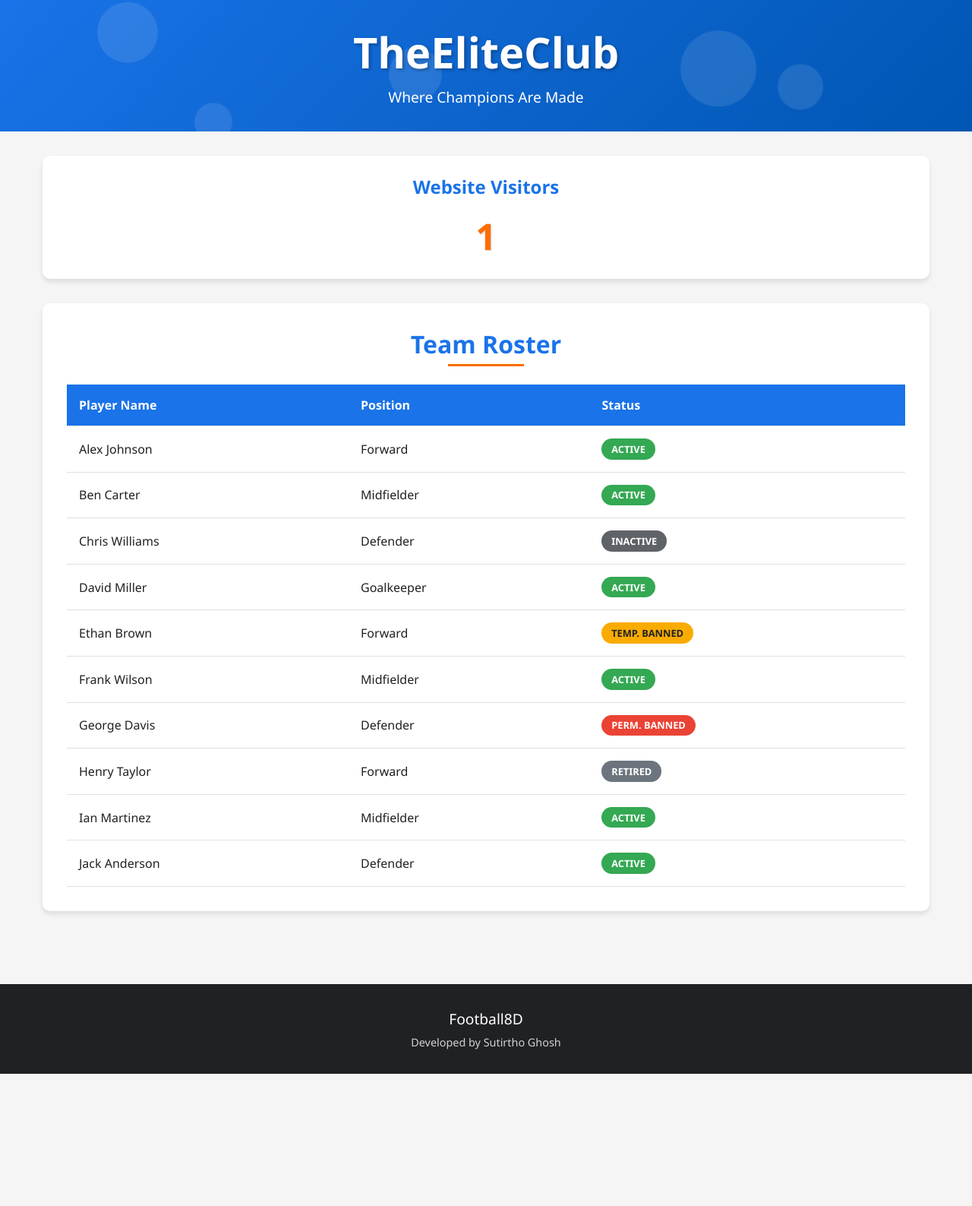
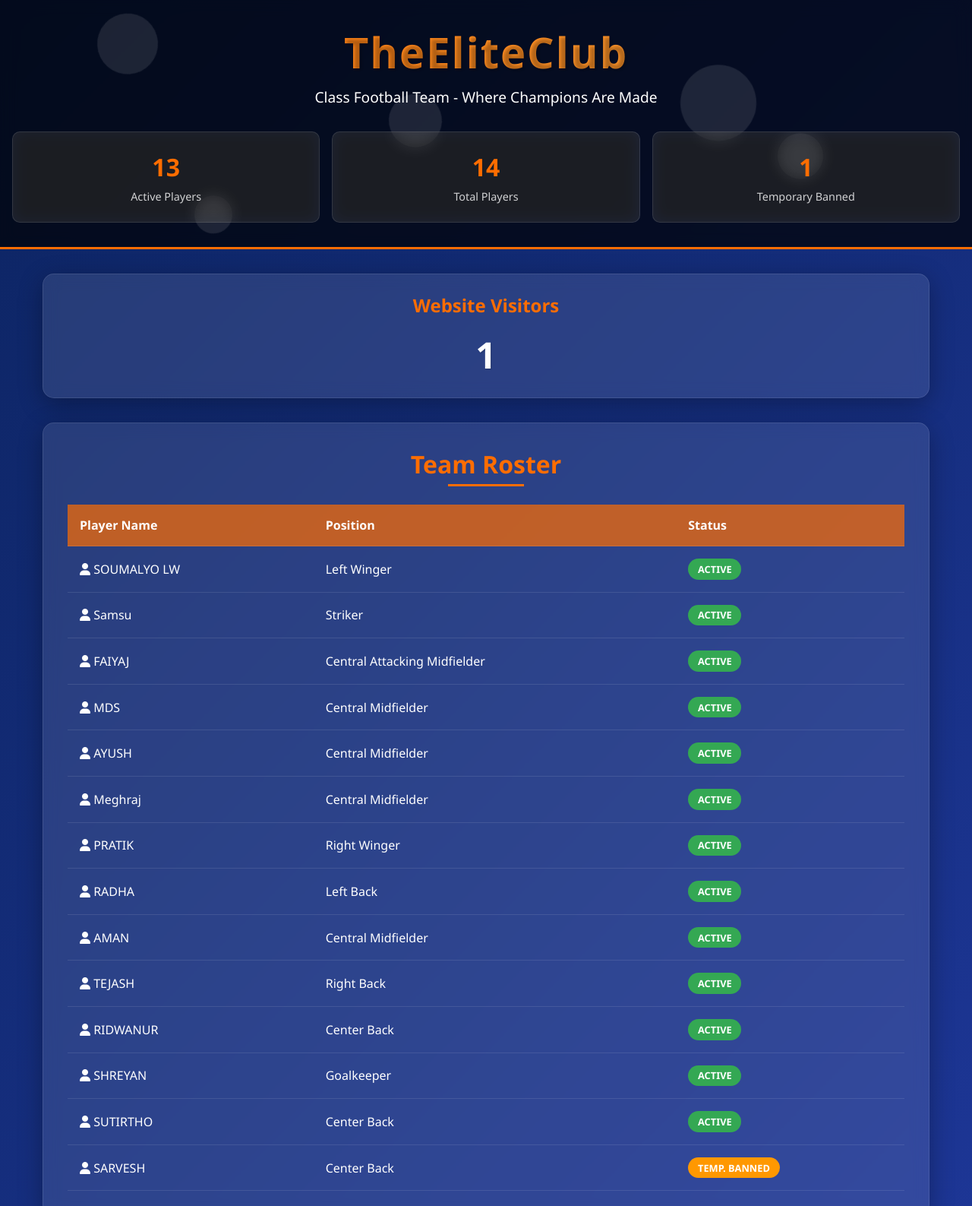
Before and after one commit to SutirthoGhosh/TheEliteClub, a plain HTML site: page index.html in a window 1280 px wide. Shown: the part 2-1589 px from the top of the page at 76% size. Before the commit the page ends 1415 px from the top, so only its background shows below. Drawn offline with Linux system fonts and the light colour scheme.

Commit message:
Enhance HTML structure and styling for team page
Updated the title and subtitle for clarity. Enhanced the styling of various elements for improved aesthetics and added new statistics cards for team players.

```diff
--- a/index.html
+++ b/index.html
@@ -3,7 +3,8 @@
 <head>
     <meta charset="UTF-8">
     <meta name="viewport" content="width=device-width, initial-scale=1.0">
-    <title>TheEliteClub</title>
+    <title>TheEliteClub - Class Football Team</title>
+    <link rel="stylesheet" href="https://cdnjs.cloudflare.com/ajax/libs/font-awesome/6.4.0/css/all.min.css">
     <style>
         * {
             margin: 0;
@@ -21,21 +22,25 @@
             --warning: #f9ab00;
             --danger: #ea4335;
             --inactive: #5f6368;
+            --temp-banned: #ff9800;
         }
 
         body {
-            background-color: #f5f5f5;
-            color: var(--dark);
+            background: linear-gradient(135deg, #0c2461, #1e3799);
+            color: white;
             overflow-x: hidden;
+            min-height: 100vh;
         }
 
         header {
-            background: linear-gradient(135deg, var(--primary), #0056b3);
+            background: rgba(0, 0, 0, 0.7);
             color: white;
             padding: 2rem 1rem;
             text-align: center;
             position: relative;
             overflow: hidden;
+            backdrop-filter: blur(10px);
+            border-bottom: 3px solid var(--secondary);
         }
 
         .header-content {
@@ -48,12 +53,19 @@
             margin-bottom: 0.5rem;
             text-shadow: 2px 2px 4px rgba(0, 0, 0, 0.3);
             animation: fadeInDown 1s ease-out;
+            background: linear-gradient(to right, #ff6d00, #ffab40);
+            -webkit-background-clip: text;
+            background-clip: text;
+            color: transparent;
+            font-weight: 800;
+            letter-spacing: 2px;
         }
 
         .subtitle {
             font-size: 1.2rem;
             opacity: 0.9;
             animation: fadeInUp 1s ease-out 0.3s both;
+            margin-bottom: 1rem;
         }
 
         .floating-balls {
@@ -119,42 +131,46 @@
         }
 
         .counter-section {
-            background: white;
-            border-radius: 10px;
+            background: rgba(255, 255, 255, 0.1);
+            border-radius: 15px;
             padding: 1.5rem;
-            box-shadow: 0 4px 6px rgba(0, 0, 0, 0.1);
+            box-shadow: 0 8px 32px rgba(0, 0, 0, 0.3);
             text-align: center;
             margin-bottom: 2rem;
             animation: fadeIn 1s ease-out 0.5s both;
+            backdrop-filter: blur(10px);
+            border: 1px solid rgba(255, 255, 255, 0.1);
         }
 
         .counter-title {
             font-size: 1.5rem;
             margin-bottom: 1rem;
-            color: var(--primary);
+            color: var(--secondary);
         }
 
         .counter {
             font-size: 3rem;
             font-weight: bold;
-            color: var(--secondary);
+            color: white;
             text-shadow: 1px 1px 2px rgba(0, 0, 0, 0.2);
         }
 
         .players-section {
-            background: white;
-            border-radius: 10px;
+            background: rgba(255, 255, 255, 0.1);
+            border-radius: 15px;
             padding: 2rem;
-            box-shadow: 0 4px 6px rgba(0, 0, 0, 0.1);
+            box-shadow: 0 8px 32px rgba(0, 0, 0, 0.3);
             margin-bottom: 2rem;
             animation: fadeIn 1s ease-out 0.7s both;
+            backdrop-filter: blur(10px);
+            border: 1px solid rgba(255, 255, 255, 0.1);
         }
 
         .section-title {
             font-size: 2rem;
             margin-bottom: 1.5rem;
             text-align: center;
-            color: var(--primary);
+            color: var(--secondary);
             position: relative;
             padding-bottom: 0.5rem;
         }
@@ -177,19 +193,21 @@
         }
 
         .players-table th {
-            background-color: var(--primary);
+            background-color: rgba(255, 109, 0, 0.7);
             color: white;
             padding: 1rem;
             text-align: left;
+            font-weight: 600;
         }
 
         .players-table tr {
-            border-bottom: 1px solid #e0e0e0;
-            transition: background-color 0.3s;
+            border-bottom: 1px solid rgba(255, 255, 255, 0.1);
+            transition: all 0.3s;
         }
 
         .players-table tr:hover {
-            background-color: #f5f5f5;
+            background-color: rgba(255, 255, 255, 0.1);
+            transform: translateY(-2px);
         }
 
         .players-table td {
@@ -216,8 +234,8 @@
         }
 
         .status-temp-banned {
-            background-color: var(--warning);
-            color: var(--dark);
+            background-color: var(--temp-banned);
+            color: white;
         }
 
         .status-perm-banned {
@@ -231,11 +249,12 @@
         }
 
         footer {
-            background: var(--dark);
+            background: rgba(0, 0, 0, 0.8);
             color: white;
             text-align: center;
             padding: 2rem 1rem;
             margin-top: 2rem;
+            border-top: 3px solid var(--secondary);
         }
 
         .footer-content {
@@ -246,9 +265,47 @@
         .copyright {
             font-size: 1.2rem;
             margin-bottom: 0.5rem;
+            color: var(--secondary);
+            font-weight: 600;
         }
 
         .developer {
+            font-size: 0.9rem;
+            opacity: 0.8;
+        }
+
+        .team-stats {
+            display: flex;
+            justify-content: space-around;
+            flex-wrap: wrap;
+            margin-top: 2rem;
+            gap: 1rem;
+        }
+
+        .stat-card {
+            background: rgba(255, 255, 255, 0.1);
+            border-radius: 10px;
+            padding: 1.5rem;
+            text-align: center;
+            flex: 1;
+            min-width: 150px;
+            backdrop-filter: blur(10px);
+            border: 1px solid rgba(255, 255, 255, 0.1);
+            transition: transform 0.3s;
+        }
+
+        .stat-card:hover {
+            transform: translateY(-5px);
+        }
+
+        .stat-number {
+            font-size: 2rem;
+            font-weight: bold;
+            color: var(--secondary);
+            margin-bottom: 0.5rem;
+        }
+
+        .stat-label {
             font-size: 0.9rem;
             opacity: 0.8;
         }
@@ -306,6 +363,10 @@
             .counter {
                 font-size: 2.5rem;
             }
+
+            .team-stats {
+                flex-direction: column;
+            }
         }
     </style>
 </head>
@@ -320,7 +381,21 @@
         </div>
         <div class="header-content">
             <h1>TheEliteClub</h1>
-            <p class="subtitle">Where Champions Are Made</p>
+            <p class="subtitle">Class Football Team - Where Champions Are Made</p>
+            <div class="team-stats">
+                <div class="stat-card">
+                    <div class="stat-number" id="active-players">14</div>
+                    <div class="stat-label">Active Players</div>
+                </div>
+                <div class="stat-card">
+                    <div class="stat-number" id="total-players">15</div>
+                    <div class="stat-label">Total Players</div>
+                </div>
+                <div class="stat-card">
+                    <div class="stat-number">1</div>
+                    <div class="stat-label">Temporary Banned</div>
+                </div>
+            </div>
         </div>
     </header>
 
@@ -342,54 +417,74 @@
                 </thead>
                 <tbody>
                     <tr>
-                        <td>Alex Johnson</td>
-                        <td>Forward</td>
+                        <td><i class="fas fa-user"></i> SOUMALYO LW</td>
+                        <td>Left Winger</td>
                         <td><span class="status status-active">Active</span></td>
                     </tr>
                     <tr>
-                        <td>Ben Carter</td>
-                        <td>Midfielder</td>
+                        <td><i class="fas fa-user"></i> Samsu</td>
+                        <td>Striker</td>
                         <td><span class="status status-active">Active</span></td>
                     </tr>
                     <tr>
-                        <td>Chris Williams</td>
-                        <td>Defender</td>
-                        <td><span class="status status-inactive">Inactive</span></td>
+                        <td><i class="fas fa-user"></i> FAIYAJ</td>
+                        <td>Central Attacking Midfielder</td>
+                        <td><span class="status status-active">Active</span></td>
                     </tr>
                     <tr>
-                        <td>David Miller</td>
+                        <td><i class="fas fa-user"></i> MDS</td>
+                        <td>Central Midfielder</td>
+                        <td><span class="status status-active">Active</span></td>
+                    </tr>
+                    <tr>
+                        <td><i class="fas fa-user"></i> AYUSH</td>
+                        <td>Central Midfielder</td>
+                        <td><span class="status status-active">Active</span></td>
+                    </tr>
+                    <tr>
+                        <td><i class="fas fa-user"></i> Meghraj</td>
+                        <td>Central Midfielder</td>
+                        <td><span class="status status-active">Active</span></td>
+                    </tr>
+                    <tr>
+                        <td><i class="fas fa-user"></i> PRATIK</td>
+                        <td>Right Winger</td>
+                        <td><span class="status status-active">Active</span></td>
+                    </tr>
+                    <tr>
+                        <td><i class="fas fa-user"></i> RADHA</td>
+                        <td>Left Back</td>
+                        <td><span class="status status-active">Active</span></td>
+                    </tr>
+                    <tr>
+                        <td><i class="fas fa-user"></i> AMAN</td>
+                        <td>Central Midfielder</td>
+                        <td><span class="status status-active">Active</span></td>
+                    </tr>
+                    <tr>
+                        <td><i class="fas fa-user"></i> TEJASH</td>
+                        <td>Right Back</td>
+                        <td><span class="status status-active">Active</span></td>
+                    </tr>
+                    <tr>
+                        <td><i class="fas fa-user"></i> RIDWANUR</td>
+                        <td>Center Back</td>
+                        <td><span class="status status-active">Active</span></td>
+                    </tr>
+                    <tr>
+                        <td><i class="fas fa-user"></i> SHREYAN</td>
                         <td>Goalkeeper</td>
                         <td><span class="status status-active">Active</span></td>
                     </tr>
                     <tr>
-                        <td>Ethan Brown</td>
-                        <td>Forward</td>
-                        <td><span class="status status-temp-banned">Temp. Banned</span></td>
-                    </tr>
-                    <tr>
-                        <td>Frank Wilson</td>
-                        <td>Midfielder</td>
+                        <td><i class="fas fa-user"></i> SUTIRTHO</td>
+                        <td>Center Back</td>
                         <td><span class="status status-active">Active</span></td>
                     </tr>
                     <tr>
-                        <td>George Davis</td>
-                        <td>Defender</td>
-                        <td><span class="status status-perm-banned">Perm. Banned</span></td>
-                    </tr>
-                    <tr>
-                        <td>Henry Taylor</td>
-                        <td>Forward</td>
-                        <td><span class="status status-retired">Retired</span></td>
-                    </tr>
-                    <tr>
-                        <td>Ian Martinez</td>
-                        <td>Midfielder</td>
-                        <td><span class="status status-active">Active</span></td>
-                    </tr>
-                    <tr>
-                        <td>Jack Anderson</td>
-                        <td>Defender</td>
-                        <td><span class="status status-active">Active</span></td>
+                        <td><i class="fas fa-user"></i> SARVESH</td>
+                        <td>Center Back</td>
+                        <td><span class="status status-temp-banned">Temp. Banned</span></td>
                     </tr>
                 </tbody>
             </table>
@@ -434,6 +529,14 @@
                 }
                 counterElement.textContent = currentCount;
             }, 30);
+
+            // Update active players count
+            const activePlayersElement = document.getElementById('active-players');
+            const totalPlayers = document.querySelectorAll('.players-table tbody tr').length;
+            const activePlayers = document.querySelectorAll('.status-active').length;
+
+            activePlayersElement.textContent = activePlayers;
+            document.getElementById('total-players').textContent = totalPlayers;
         });
     </script>
 </body>
```
